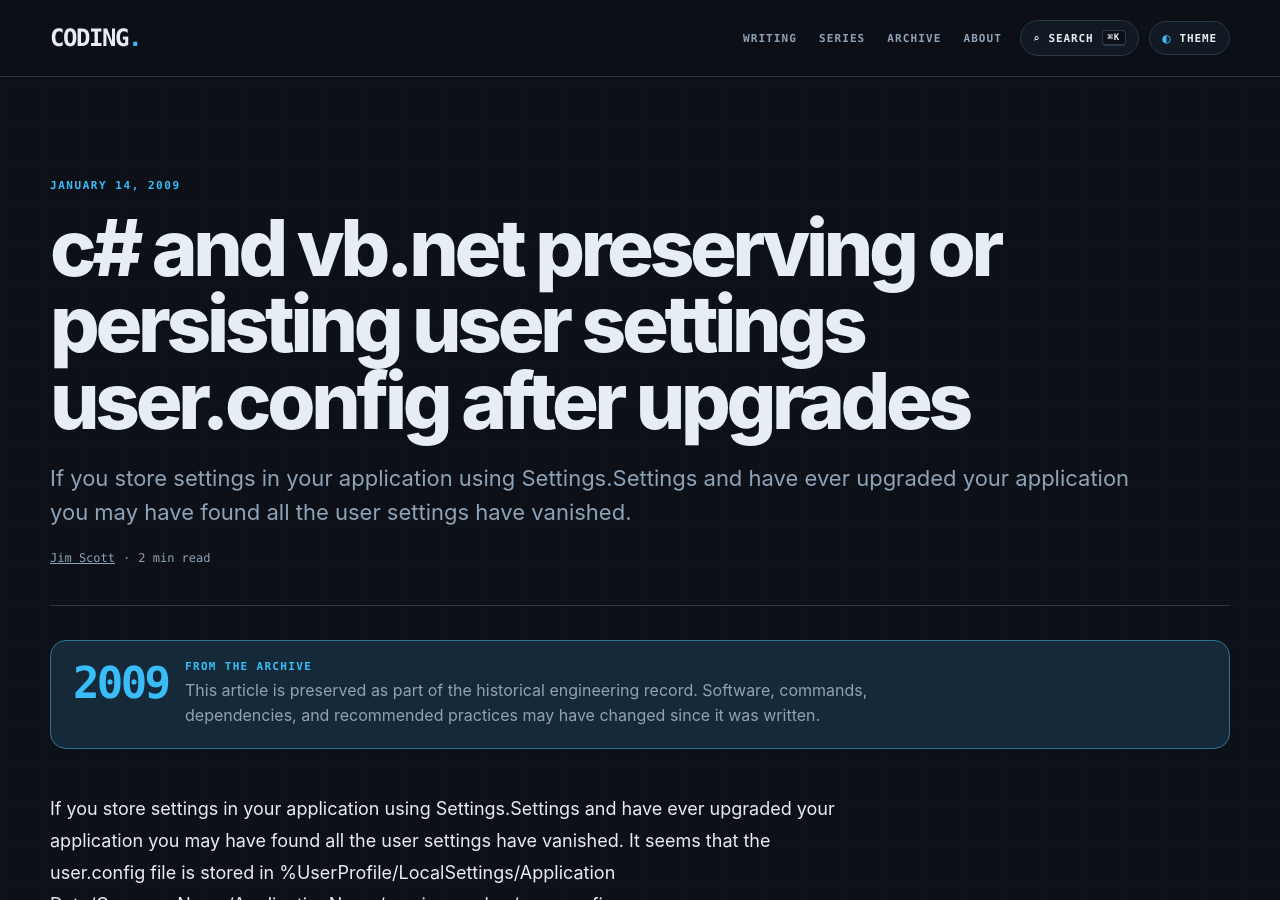
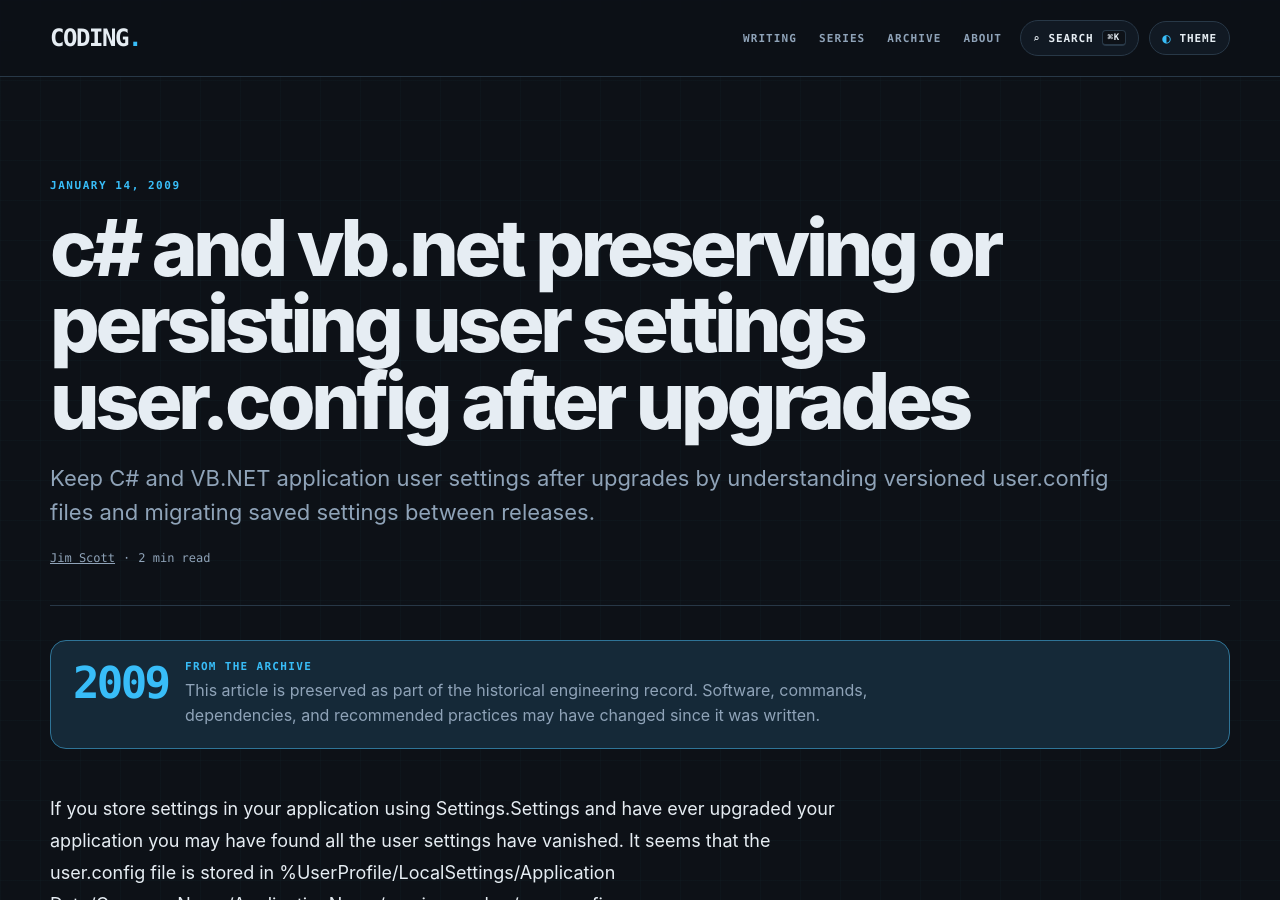
Before and after one commit to infoconex/coding-blog, a Jekyll site: the page built from post/2009/01/14/c-and-vbnet-preserving-or-persisting-user-settings-userconfig-after-upgrades/index.md, in a window 1280 px wide and 900 px high. Built offline with Jekyll 4.4.1, drawn with Linux system fonts in a browser that asks for light colours.

Commit message:
SEO: improve page meta description

```diff
--- a/post/2009/01/14/c-and-vbnet-preserving-or-persisting-user-settings-userconfig-after-upgrades/index.md
+++ b/post/2009/01/14/c-and-vbnet-preserving-or-persisting-user-settings-userconfig-after-upgrades/index.md
@@ -2,7 +2,7 @@
 
 title: "c# and vb.net preserving or persisting user settings user.config after upgrades"
 date: "2009-01-14"
-description: "If you store settings in your application using Settings.Settings and have ever upgraded your application you may have found all the user settings have vanished."
+description: "Keep C# and VB.NET application user settings after upgrades by understanding versioned user.config files and migrating saved settings between releases."
 tags: []
 slug: "c-and-vb-net-preserving-or-persisting-user-settings-user-config-after-upgrades"
 author: "Jim Scott"
```
